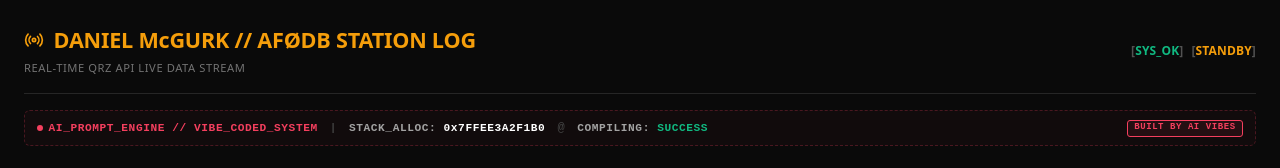
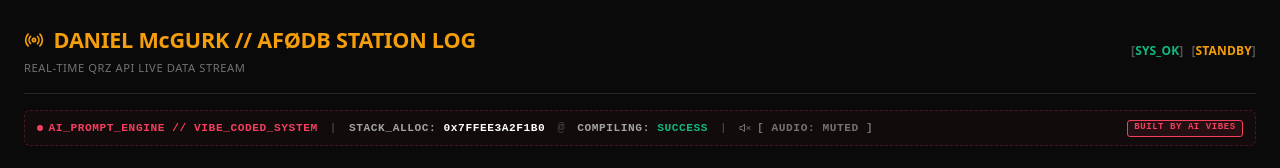
Before and after one commit to prenger745/af0db-radio, a Next.js app: page / in a window 1280 px wide. Shown: the top 168 px of the page. Built offline with nearby package versions, Linux system fonts and the light colour scheme; no server answers.

Commit message:
Update page.tsx

```diff
--- a/app/page.tsx
+++ b/app/page.tsx
@@ -1,6 +1,6 @@
 "use client";
-import React, { useEffect, useState } from "react";
-import { Radio, Laptop, Compass, History, Signal, Globe, Cpu, Sliders, ChevronRight, Sun, ShieldCheck } from "lucide-react";
+import React, { useEffect, useState, useRef } from "react";
+import { Radio, Laptop, Compass, History, Signal, Globe, Cpu, Sliders, ChevronRight, Sun, ShieldCheck, Volume2, VolumeX } from "lucide-react";
 
 interface QSO {
   callsign: string;
@@ -42,16 +42,24 @@ export default function Page() {
   const [isLiveStream, setIsLiveStream] = useState(false);
   const [isNight, setIsNight] = useState<boolean>(false);
 
+  // Audio state tracker to unblock browser security policies
+  const [audioEnabled, setAudioEnabled] = useState<boolean>(false);
+  const audioEnabledRef = useRef(false);
+
+  // Sync ref with state block to prevent useEffect closure freezing
   useEffect(() => {
+    audioEnabledRef.current = audioEnabled;
+  }, [audioEnabled]);
+
   // SYNTHESIZER MODULE: Generates pure browser-native raw telemetry sound elements
   const playTerminalBeep = (type: "boot" | "sync") => {
+    if (!audioEnabledRef.current) return; // Prevent sound if muted or blocked
     try {
       const AudioContext = window.AudioContext || (window as any).webkitAudioContext;
       if (!AudioContext) return;
       const ctx = new AudioContext();
 
       if (type === "boot") {
-          // Dual-frequency system boot tone sequence
         const osc1 = ctx.createOscillator();
         const osc2 = ctx.createOscillator();
         const gainNode = ctx.createGain();
@@ -59,13 +67,13 @@ export default function Page() {
         osc1.type = "sine";
         osc2.type = "sine";
 
-          osc1.frequency.setValueAtTime(880, ctx.currentTime); // High A
+        osc1.frequency.setValueAtTime(880, ctx.currentTime);
         osc1.frequency.exponentialRampToValueAtTime(1200, ctx.currentTime + 0.15);
 
-          osc2.frequency.setValueAtTime(440, ctx.currentTime); // Low A
+        osc2.frequency.setValueAtTime(440, ctx.currentTime);
         osc2.frequency.exponentialRampToValueAtTime(600, ctx.currentTime + 0.15);
 
-          gainNode.gain.setValueAtTime(0.04, ctx.currentTime); // Kept volume safe and atmospheric
+        gainNode.gain.setValueAtTime(0.04, ctx.currentTime);
         gainNode.gain.exponentialRampToValueAtTime(0.0001, ctx.currentTime + 0.2);
 
         osc1.connect(gainNode);
@@ -77,7 +85,6 @@ export default function Page() {
         osc1.stop(ctx.currentTime + 0.2);
         osc2.stop(ctx.currentTime + 0.2);
       } else if (type === "sync") {
-          // Micro-mechanical data packet chirp pulse
         const osc = ctx.createOscillator();
         const gainNode = ctx.createGain();
 
@@ -95,10 +102,11 @@ export default function Page() {
         osc.stop(ctx.currentTime + 0.02);
       }
     } catch (e) {
-        // Prevent audio thread crashes if user interaction models aren't primed yet
+      console.warn("Audio Context init blocked:", e);
     }
   };
 
+  useEffect(() => {
     let baseBootTriggered = false;
 
     async function parseLiveQrzData() {
@@ -190,7 +198,6 @@ export default function Page() {
             currentMode: newestFifteen[0].mode || "FT8"
           });
 
-          // Core audio engine gate logic
           if (!baseBootTriggered) {
             playTerminalBeep("boot");
             baseBootTriggered = true;
@@ -245,6 +252,32 @@ export default function Page() {
     if (rating === "GREAT" || rating === "GOOD") return "txt-neon-green";
     if (rating === "FAIR") return "txt-solar-amber";
     return "rst-r-box";
+  };
+
+  // Helper handling manual click events to unlock browser audio hardware lines
+  const handleToggleAudioSystem = () => {
+    const freshState = !audioEnabled;
+    setAudioEnabled(freshState);
+    if (freshState) {
+      // Direct, real-time audio test execution triggered via user click event
+      setTimeout(() => {
+        try {
+          const AudioContext = window.AudioContext || (window as any).webkitAudioContext;
+          if (!AudioContext) return;
+          const ctx = new AudioContext();
+          const osc = ctx.createOscillator();
+          const gainNode = ctx.createGain();
+          osc.type = "sine";
+          osc.frequency.setValueAtTime(1000, ctx.currentTime);
+          gainNode.gain.setValueAtTime(0.03, ctx.currentTime);
+          gainNode.gain.exponentialRampToValueAtTime(0.0001, ctx.currentTime + 0.1);
+          osc.connect(gainNode);
+          gainNode.connect(ctx.destination);
+          osc.start();
+          osc.stop(ctx.currentTime + 0.1);
+        } catch(e) {}
+      }, 50);
+    }
   };
 
   return (
@@ -343,7 +376,7 @@ export default function Page() {
         </div>
       </header>
 
-      {/* Vibe Coded Tactical Core Status Banner */}
+      {/* Vibe Coded Tactical Core Status Banner with integrated dynamic safety bypass button */}
       <section style={{
         background: "rgba(244, 63, 94, 0.03)",
         border: "1px dashed rgba(244, 63, 94, 0.25)",
@@ -368,6 +401,29 @@ export default function Page() {
           <span>STACK_ALLOC: <span style={{ color: "#ffffff" }}>0x7FFEE3A2F1B0</span></span>
           <span style={{ color: "#404040" }} className="status-bracket">@</span>
           <span>COMPILING: <span style={{ color: "#10b981" }}>SUCCESS</span></span>
+          <span style={{ color: "#404040" }}>|</span>
+
+          {/* FIXED: Interactive audio unblocking node hook */}
+          <button
+            onClick={handleToggleAudioSystem}
+            style={{
+              background: "transparent",
+              border: "none",
+              color: audioEnabled ? "#10b981" : "#737373",
+              cursor: "pointer",
+              fontFamily: "monospace",
+              fontSize: "0.7rem",
+              fontWeight: 700,
+              display: "flex",
+              alignItems: "center",
+              gap: "0.35rem",
+              padding: 0,
+              outline: "none"
+            }}
+          >
+            {audioEnabled ? <Volume2 style={{ width: "12px", height: "12px" }} /> : <VolumeX style={{ width: "12px", height: "12px" }} />}
+            {audioEnabled ? "[ AUDIO: ACTIVE ]" : "[ AUDIO: MUTED ]"}
+          </button>
         </div>
         <div style={{
           border: "1px solid #f43f5e",
```
Lines whose indentation alone changed are shown as unchanged.
